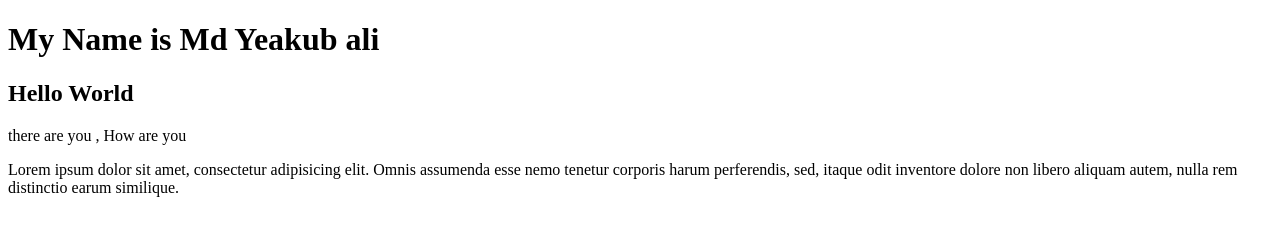
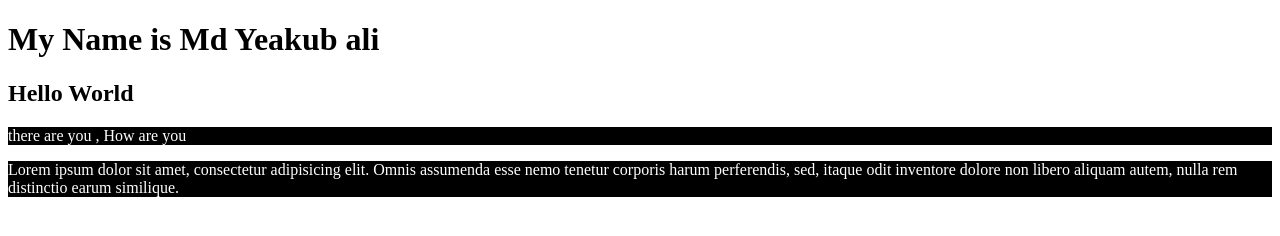
Before and after one commit to Yeakub1/design, a plain HTML site: page index.html in a window 1280 px wide. Drawn offline with Linux system fonts and the light colour scheme.

Commit message:
style commit

```diff
--- a/index.html
+++ b/index.html
@@ -4,6 +4,7 @@
     <meta charset="UTF-8">
     <meta http-equiv="X-UA-Compatible" content="IE=edge">
     <meta name="viewport" content="width=device-width, initial-scale=1.0">
+    <link rel="stylesheet" href="style.css">
     <title>Design</title>
 </head>
 <body>
--- a/style.css
+++ b/style.css
@@ -0,0 +1,4 @@
+p{
+    background-color: black;
+    color: white;
+}
```
